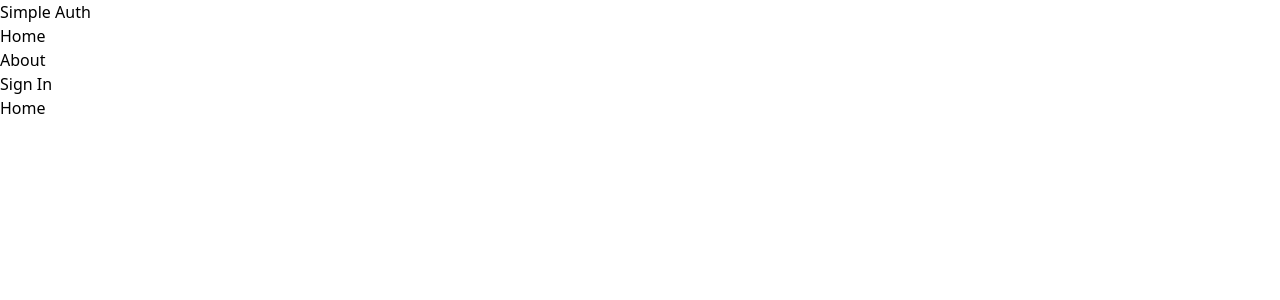
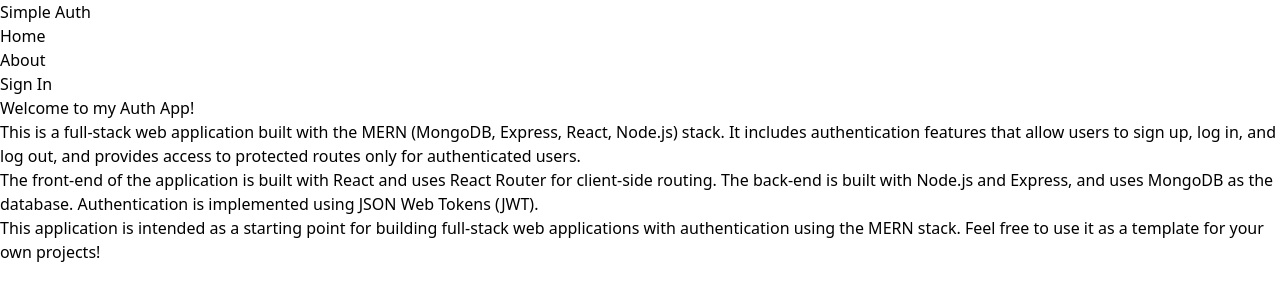
Before and after one commit to nandeeshdb/Simple-Authentication, a React (Vite) app in the folder client/: page / in a window 1280 px wide. Shown: the top 300 px of the page. Built offline with nearby package versions, Linux system fonts and the light colour scheme; no server answers.

Commit message:
Home and About Page

```diff
--- a/client/src/Pages/About.jsx
+++ b/client/src/Pages/About.jsx
@@ -1,9 +1,25 @@
-import React from 'react'
+import React from 'react';
 
-function About() {
+export default function About() {
   return (
-    <div>About</div>
-  )
+    <div className='px-4 py-12 max-w-2xl mx-auto'>
+      <h1 className='text-3xl font-bold  mb-4 text-slate-800'>About</h1>
+      <p className='mb-4 text-slate-700'>
+        This is a MERN (MongoDB, Express, React, Node.js) stack application with
+        authentication. It allows users to sign up, log in, and log out, and
+        provides access to protected routes only for authenticated users.
+      </p>
+      <p className='mb-4 text-slate-700'>
+        The front-end of the application is built with React and uses React
+        Router for client-side routing. The back-end is built with Node.js and
+        Express, and uses MongoDB as the database. Authentication is implemented
+        using JSON Web Tokens (JWT).
+      </p>
+      <p className='mb-4 text-slate-700'>
+        This application is intended as a starting point for building full-stack
+        web applications with authentication using the MERN stack. Feel free to
+        use it as a template for your own projects!
+      </p>
+    </div>
+  );
 }
-
-export default About
--- a/client/src/Pages/Home.jsx
+++ b/client/src/Pages/Home.jsx
@@ -1,9 +1,28 @@
-import React from 'react'
+import React from 'react';
 
-function Home() {
+export default function Home() {
   return (
-    <div>Home</div>
-  )
+    <div className='px-4 py-12 max-w-2xl mx-auto'>
+      <h1 className='text-3xl font-bold  mb-4 text-slate-800'>
+        Welcome to my Auth App!
+      </h1>
+      <p className='mb-4 text-slate-700'>
+        This is a full-stack web application built with the MERN (MongoDB,
+        Express, React, Node.js) stack. It includes authentication features that
+        allow users to sign up, log in, and log out, and provides access to
+        protected routes only for authenticated users.
+      </p>
+      <p className='mb-4 text-slate-700'>
+        The front-end of the application is built with React and uses React
+        Router for client-side routing. The back-end is built with Node.js and
+        Express, and uses MongoDB as the database. Authentication is implemented
+        using JSON Web Tokens (JWT).
+      </p>
+      <p className='mb-4 text-slate-700'>
+        This application is intended as a starting point for building full-stack
+        web applications with authentication using the MERN stack. Feel free to
+        use it as a template for your own projects!
+      </p>
+    </div>
+  );
 }
-
-export default Home
```
